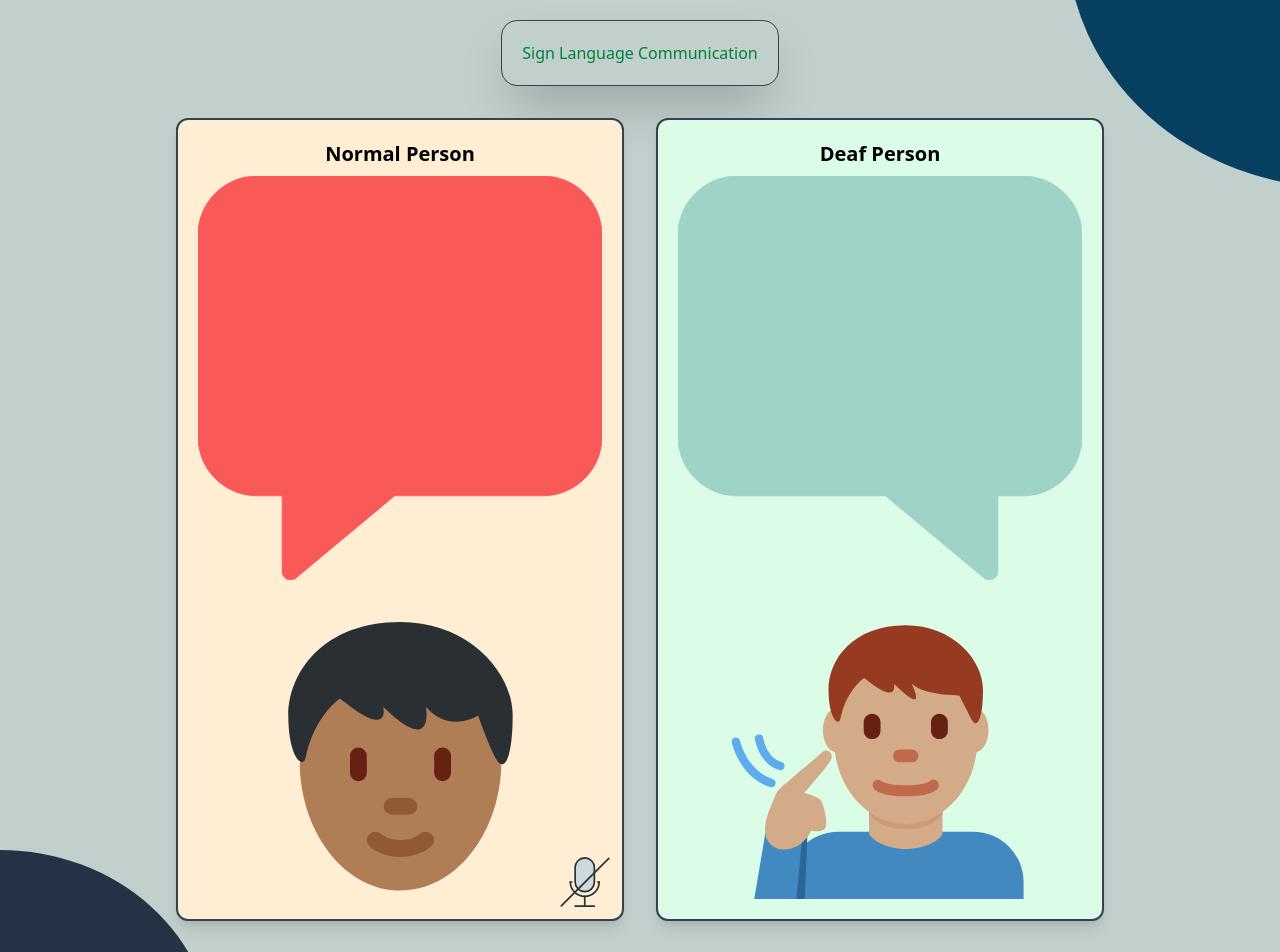
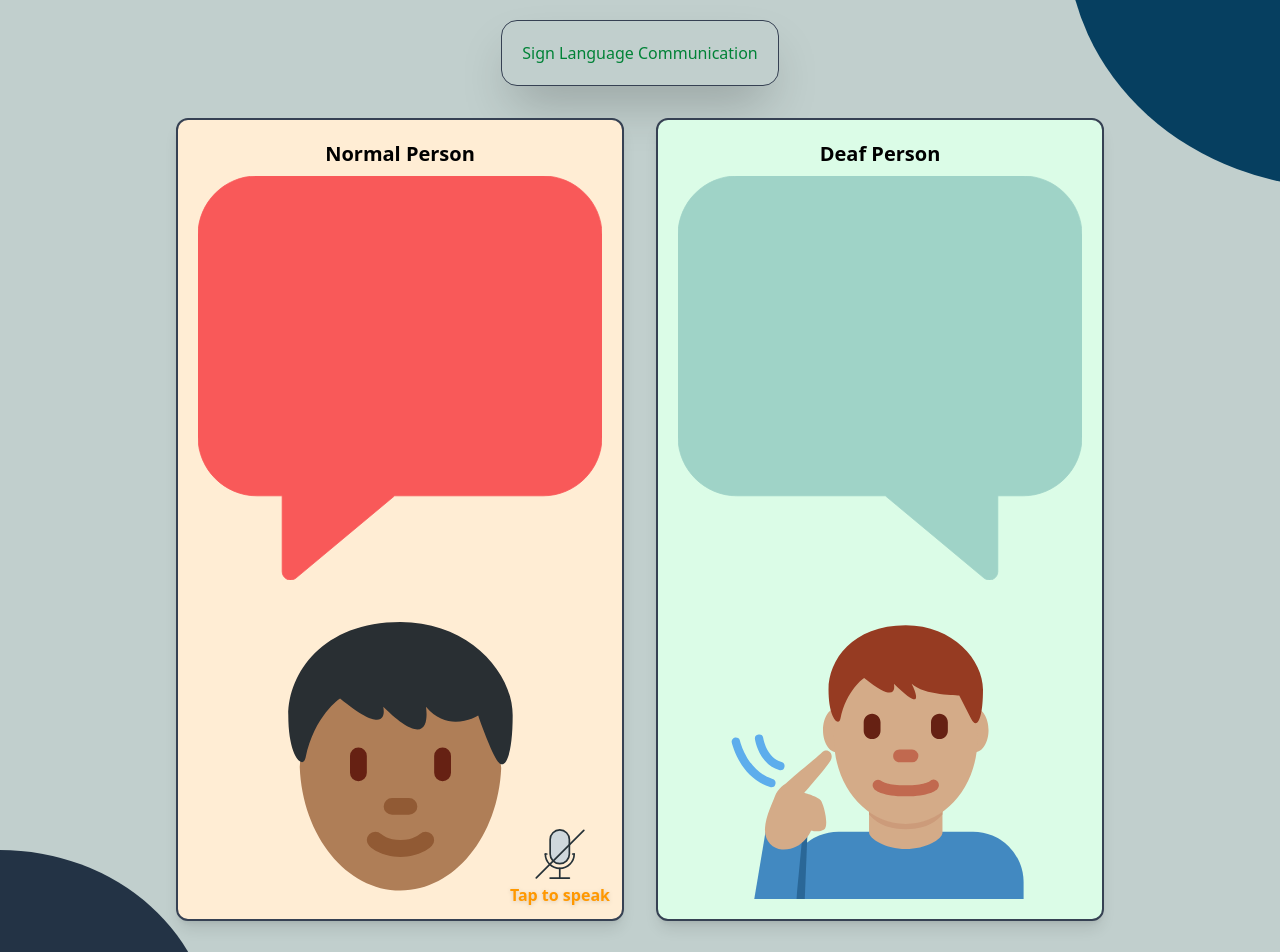
Before and after one commit to nourMohsenn/smart-glove, a React (Vite) app: page /sign-language in a window 1280 px wide. Shown: the top 952 px of the page. Built offline with nearby package versions, Linux system fonts and the light colour scheme; no server answers.

Commit message:
Enhance mic button layout and add label for accessibility in SignLanguage component

```diff
--- a/src/components/SignLanguage/SignLanguage.jsx
+++ b/src/components/SignLanguage/SignLanguage.jsx
@@ -171,7 +171,8 @@ export default function SignLanguage() {
           <div className="flex justify-center w-full mt-2">
             <img src={normalSvg} alt="Normal Person" className="w-3/4" />
           </div>
-          <div className="flex absolute justify-center mt-2 right-3 bottom-3">
+          <div className="flex flex-col items-center absolute justify-center mt-2 right-3 bottom-3">
+            {/* Arrow pointing to the mic button */}
             <button
               onClick={startRecognition}
               className="focus:outline-none"
@@ -179,13 +180,17 @@ export default function SignLanguage() {
             >
               <img
                 src={normalSpeak ? micSvgOn : micSvgOff}
-                style={{ width: "50px" }}
+                className="w-[50px]"
                 alt="Mic"
               />
             </button>
+            <span className="flex flex-col items-center mt-3 justify-center">
+              <span className="text-[#ff9800] font-bold text-base -mt-2 drop-shadow-sm whitespace-nowrap">
+                {document.documentElement.lang === "en" ? "Tap to speak" : "اضغط للتحدث"}
+              </span>
+            </span>
           </div>
         </div>
-
         {/* Deaf Person */}
         <div className="flex flex-col items-center bg-green-100 border-2 border-gray-700 rounded-xl shadow-lg w-full max-w-md p-5">
           <h3 dir={docDir} className="text-xl font-semibold mb-2">
```
